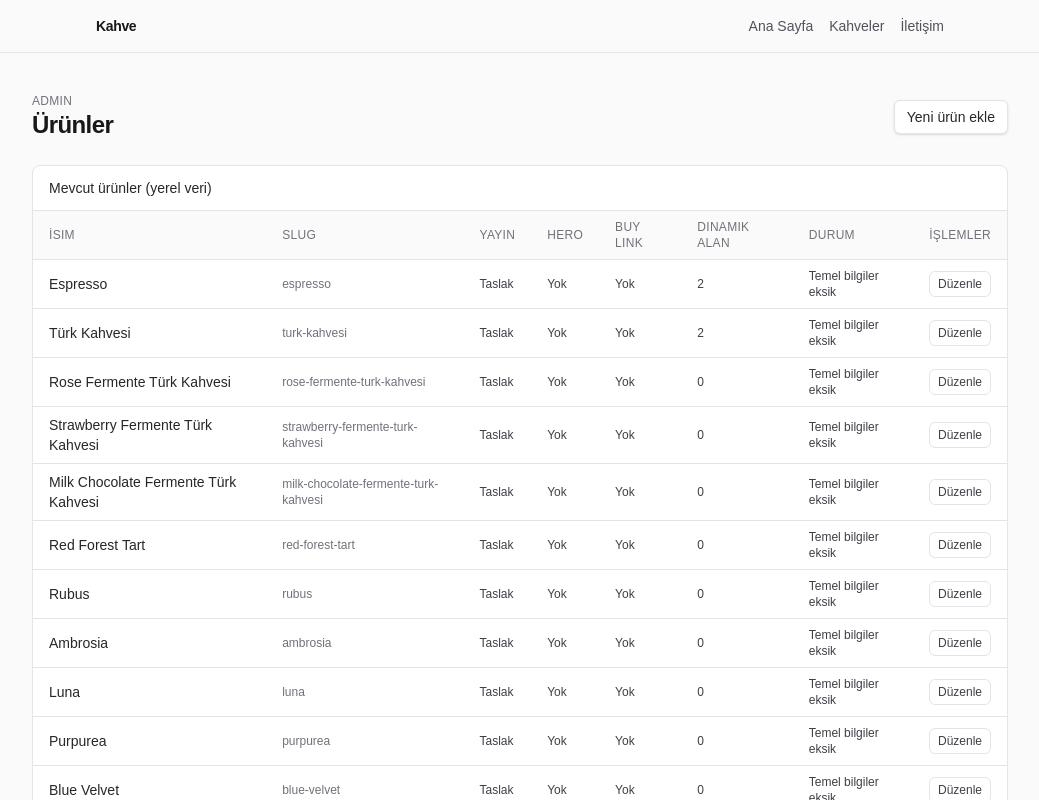
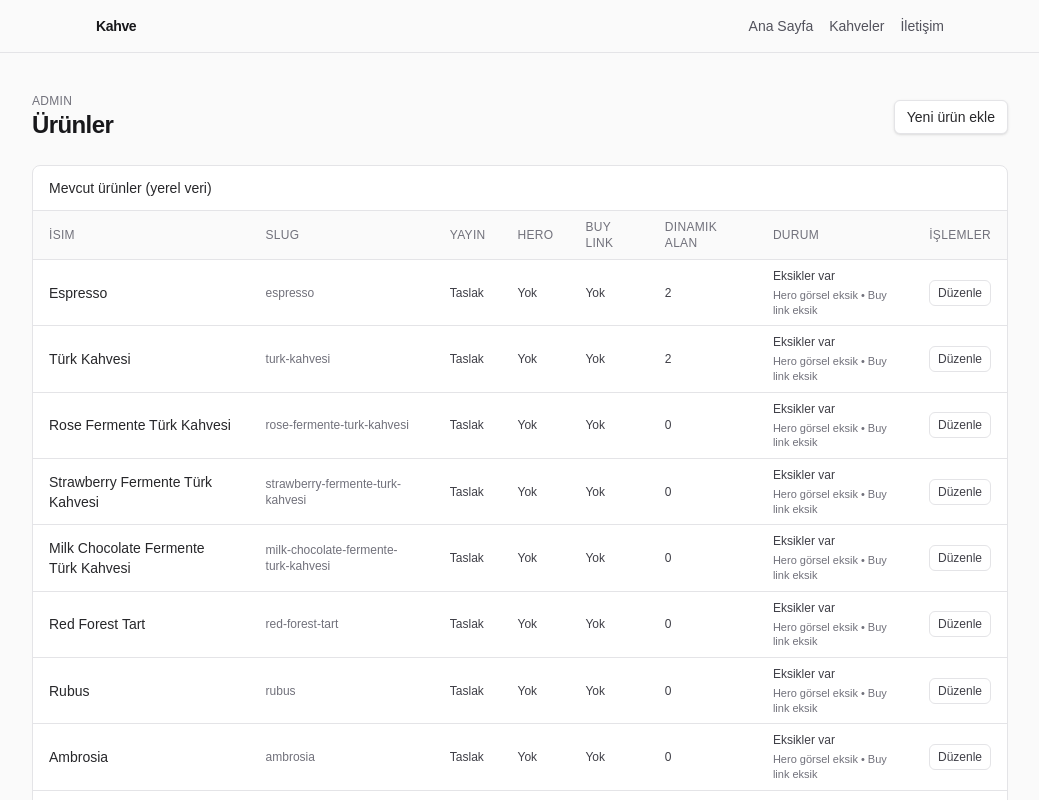
Before and after one commit to hesammisaghian/coffee, a Next.js app: page /admin/products in a window 1280 px wide. Shown: the top 800 px of the page, without its empty margins (120-1159 px from the left). Built offline with nearby package versions, Linux system fonts and the light colour scheme.

Commit message:
refine admin products overview with readiness checks

```diff
--- a/src/app/admin/products/page.tsx
+++ b/src/app/admin/products/page.tsx
@@ -80,10 +80,41 @@ export default function AdminProductsPage() {
                     <td className="px-4 py-2 text-xs text-zinc-700">
                       {coffee.name &&
                       coffee.slug &&
+                      coffee.shortDescription &&
+                      coffee.packageSizes &&
+                      coffee.packageSizes.length > 0 &&
                       coffee.heroImage &&
                       coffee.buyLink
-                        ? "Temel yapı hazır"
-                        : "Temel bilgiler eksik"}
+                        ? "Yayına hazır"
+                        : "Eksikler var"}
+                      {!(
+                        coffee.name &&
+                        coffee.slug &&
+                        coffee.shortDescription &&
+                        coffee.packageSizes &&
+                        coffee.packageSizes.length > 0 &&
+                        coffee.heroImage &&
+                        coffee.buyLink
+                      ) && (
+                        <div className="mt-1 text-[11px] text-zinc-500">
+                          {(() => {
+                            const missing: string[] = [];
+                            if (!coffee.shortDescription) {
+                              missing.push("Kısa açıklama eksik");
+                            }
+                            if (!coffee.packageSizes || coffee.packageSizes.length === 0) {
+                              missing.push("Paket boyutu eksik");
+                            }
+                            if (!coffee.heroImage) {
+                              missing.push("Hero görsel eksik");
+                            }
+                            if (!coffee.buyLink) {
+                              missing.push("Buy link eksik");
+                            }
+                            return missing.join(" • ") || "Temel bilgiler eksik";
+                          })()}
+                        </div>
+                      )}
                     </td>
                     <td className="px-4 py-2 text-right">
                       <Link
```
Also changed, not shown: 1 other file (tests, documents, lock files or other folders).
